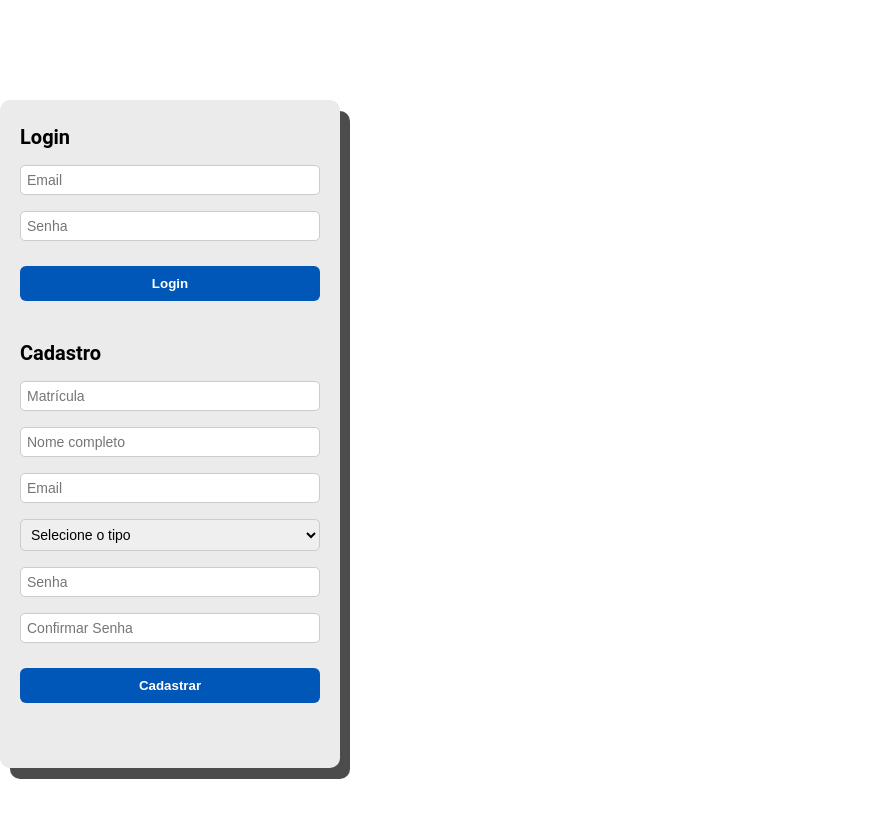
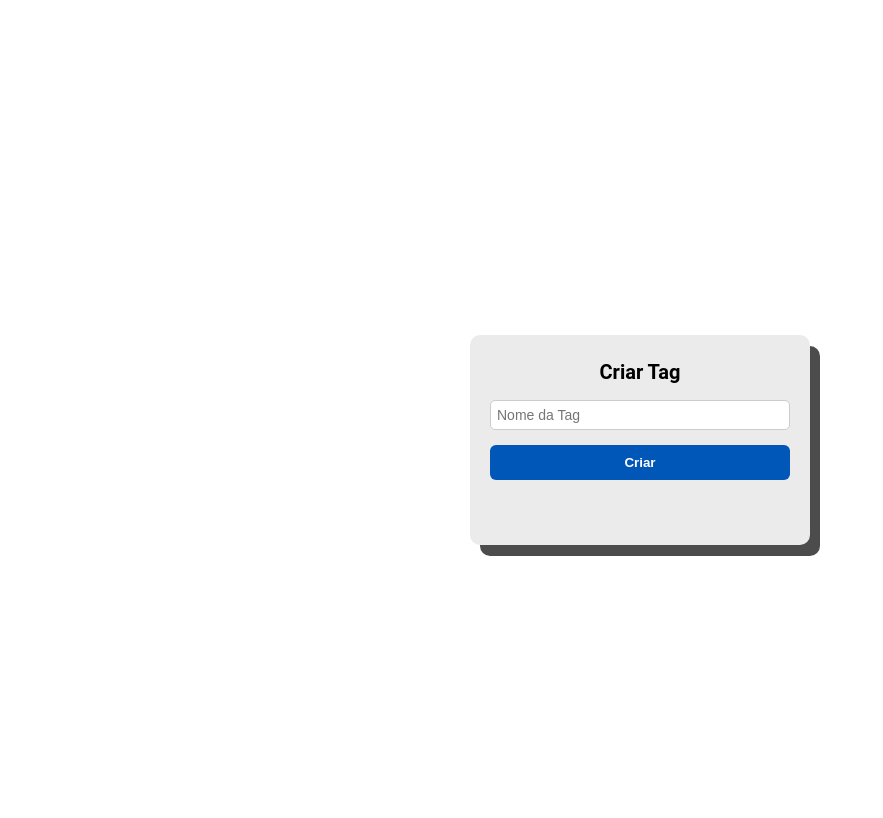
Before and after one commit to carlabferreira/ForumUFMG, a React (Create React App) app in the folder client/: page /criar-tag in a window 1280 px wide. Shown: the top 818 px of the page, without its empty margins (0-883 px from the left). Built offline with nearby package versions, Linux system fonts and the light colour scheme.

Commit message:
alinhamento das caixas e rota de criar tag

```diff
--- a/client/src/App.css
+++ b/client/src/App.css
@@ -1,17 +1,33 @@
+/* App.css */
+body, html {
+  height: 100%;
+  margin: 0;
+}
+
 .container {
   width: 300px;
-  margin: auto;
   background-color: #ebebeb;
   padding: 25px 20px;
-  margin-top: 100px;
   border-radius: 10px;
   font-family: Roboto, sans-serif;
   box-shadow: 10px 11px rgba(0, 0, 0, 0.7);
+  margin-top: 40px;
+
+  /* Centralizar a caixa na tela */
+  position: absolute;
+  top: 50%;
+  left: 50%;
+  transform: translate(-50%, -50%);
+
+  /* Centralizar o conteúdo dentro da caixa */
+  display: flex;
+  flex-direction: column;
+  align-items: center;
+  text-align: center;
 }
 
 h1 {
   margin: 0;
-  text-align: left;
   margin-bottom: 10px;
   font-size: 20px;
 }
@@ -22,6 +38,7 @@ h1 {
   margin-bottom: 10px;
   display: flex;
   flex-direction: column;
+  width: 100%;
 }
 
 .form-field {
@@ -30,15 +47,16 @@ h1 {
   border-radius: 5px;
   border: 1px solid #ccc;
   font-size: 14px;
+  width: 100%;
+  box-sizing: border-box;
 }
 
 .form-error {
   display: block;
   color: red;
-  font-size: 14px; /* Reduzindo o tamanho da fonte */
-  font-weight: 600; /* Negrito */
+  font-size: 14px;
+  font-weight: 600;
 }
-
 
 .button {
   width: 100%;
@@ -51,7 +69,7 @@ h1 {
   font-weight: bold;
   transition: background-color 0.3s ease;
   margin-top: 15px;
-  margin-bottom: 40px; /* Aumentando a distância inferior */
+  margin-bottom: 40px;
 }
 
 .button:hover {
--- a/client/src/App.js
+++ b/client/src/App.js
@@ -1,17 +1,44 @@
 import { useState } from "react";
+import { Routes, Route, useNavigate } from "react-router-dom";  // ❌ REMOVER BrowserRouter daqui!
 import "./App.css";
 import * as yup from "yup";
 import { ErrorMessage, Formik, Form, Field } from "formik";
 import Axios from "axios";
+import CriarTag from "./CriarTag";
+
+function Dashboard({ user, logout }) {
+  const navigate = useNavigate();
+
+  return (
+    <div className="container">
+      {user.tipo === "Técnico-Administrativo" ? (
+        <>
+          <h1>Bem-vindo, Técnico {user.nome || user.email}!</h1>
+          <button className="button" onClick={logout}>Logout</button>
+          <button className="button" onClick={() => navigate("/criar-tag")}>
+            Criar Tag
+          </button>
+        </>
+      ) : user.tipo === "Professor" ? (
+        <>
+          <h1>Bem-vindo, Professor {user.nome || user.email}!</h1>
+          <button className="button" onClick={logout}>Logout</button>
+        </>
+      ) : (
+        <>
+          <h1>Bem-vindo, {user.nome || user.email}!</h1>
+          <button className="button" onClick={logout}>Logout</button>
+        </>
+      )}
+    </div>
+  );
+}
 
 function App() {
   const [user, setUser] = useState(() => {
     const savedUser = localStorage.getItem("user");
     return savedUser ? JSON.parse(savedUser) : null;
   });
-
-  const [showTagForm, setShowTagForm] = useState(false);
-  const [tagName, setTagName] = useState("");
 
   const handleLogin = (values) => {
     Axios.post("http://localhost:3002/server/auth/login", {
@@ -38,14 +65,8 @@ function App() {
   };
 
   const validationsLogin = yup.object().shape({
-    email: yup
-      .string()
-      .email("Email inválido")
-      .required("O email é obrigatório"),
-    password: yup
-      .string()
-      .min(8, "A senha deve ter pelo menos 8 caracteres")
-      .required("A senha é obrigatória"),
+    email: yup.string().email("Email inválido").required("O email é obrigatório"),
+    password: yup.string().min(8, "A senha deve ter pelo menos 8 caracteres").required("A senha é obrigatória"),
   });
 
   const validationsRegister = yup.object().shape({
@@ -54,10 +75,7 @@ function App() {
       .matches(/^\d{10}$/, "A matrícula deve conter exatamente 10 dígitos")
       .required("A matrícula é obrigatória"),
     nome: yup.string().required("O nome é obrigatório"),
-    email: yup
-      .string()
-      .email("Email inválido")
-      .required("O email é obrigatório"),
+    email: yup.string().email("Email inválido").required("O email é obrigatório"),
     tipo: yup
       .string()
       .oneOf(["Aluno", "Professor", "Técnico-Administrativo"], "Tipo inválido")
@@ -77,55 +95,15 @@ function App() {
     setUser(null);
   };
 
-  const handleTagCreation = (tagName) => {
-    Axios.post("http://localhost:3002/server/tags/criarTag", {
-      nome: tagName,
-    }).then((response) => {
-      alert(response.data.msg);
-    });
-  };
-
   return (
+    <Routes>
+      <Route
+        path="/"
+        element={
+          user ? (
+            <Dashboard user={user} logout={logout} />
+          ) : (
             <div className="container">
-      {user ? (
-        user.tipo === "Técnico-Administrativo" ?
-        (
-          <div>
-            <h1>Bem-vindo, Técnico {user.nome || user.email}!</h1>
-            <button className="button" onClick={logout}>Logout</button>
-            <button className="button" onClick={() => setShowTagForm(true)}>Criar Tag</button>
-
-            {showTagForm && (
-              <div className="tag-form">
-                <h2>Criar Tag</h2>
-                <input
-                  type="text"
-                  value={tagName}
-                  onChange={(e) => setTagName(e.target.value)}
-                  placeholder="Nome da Tag"
-                />
-                <button className="button" onClick={() => handleTagCreation( tagName )}>Criar</button>
-                <button className="button" onClick={() => setShowTagForm(false)}>Cancelar</button>
-              </div>
-            )}
-
-          </div>
-        ) : (
-          user.tipo === "Professor" ?
-          (
-            <div>
-              <h1>Bem-vindo, Professor {user.nome || user.email}!</h1>
-              <button className="button" onClick={logout}>Logout</button>
-            </div>
-          ) : (
-                <div>
-                  <h1>Bem-vindo, {user.nome || user.email}!</h1>
-                  <button className="button" onClick={logout}>Logout</button>
-                </div>
-              )
-            )
-      ) : (
-        <>
               <h1>Login</h1>
               <Formik
                 initialValues={{ email: "", password: "" }}
@@ -141,7 +119,9 @@ function App() {
                     <Field name="password" type="password" className="form-field" placeholder="Senha" />
                     <ErrorMessage component="span" name="password" className="form-error" />
                   </div>
-              <button className="button" type="submit">Login</button>
+                  <button className="button" type="submit">
+                    Login
+                  </button>
                 </Form>
               </Formik>
 
@@ -188,12 +168,17 @@ function App() {
                     <Field name="confirmation" type="password" className="form-field" placeholder="Confirmar Senha" />
                     <ErrorMessage component="span" name="confirmation" className="form-error" />
                   </div>
-              <button className="button" type="submit">Cadastrar</button>
+                  <button className="button" type="submit">
+                    Cadastrar
+                  </button>
                 </Form>
               </Formik>
-        </>
-      )}
             </div>
+          )
+        }
+      />
+      <Route path="/criar-tag" element={<CriarTag />} />
+    </Routes>
   );
 }
 
--- /dev/null
+++ b/client/src/CriarTag.js
@@ -0,0 +1,34 @@
+import { useState } from "react";
+import { useNavigate } from "react-router-dom";  // ✅ Apenas useNavigate, nada de Router
+import Axios from "axios";
+import "./App.css";
+
+function CriarTag() {
+  const [tagName, setTagName] = useState("");
+  const navigate = useNavigate();
+
+  const handleTagCreation = () => {
+    Axios.post("http://localhost:3002/server/tags/criarTag", {
+      nome: tagName,
+    }).then((response) => {
+      alert(response.data.msg);
+      navigate("/");  // Volta para a dashboard depois
+    });
+  };
+
+  return (
+    <div className="container">
+      <h1>Criar Tag</h1>
+      <input
+        type="text"
+        value={tagName}
+        onChange={(e) => setTagName(e.target.value)}
+        placeholder="Nome da Tag"
+        className="form-field"
+      />
+      <button className="button" onClick={handleTagCreation}>Criar</button>
+    </div>
+  );
+}
+
+export default CriarTag;
--- a/client/src/index.js
+++ b/client/src/index.js
@@ -2,10 +2,13 @@ import React from "react";
 import ReactDOM from "react-dom/client";
 import "./index.css";
 import App from "./App";
+import { BrowserRouter } from "react-router-dom";  // 🚨 Importante!
 
 const root = ReactDOM.createRoot(document.getElementById("root"));
 root.render(
   <React.StrictMode>
-    <App />
+    <BrowserRouter>   {/* ✅ O Router vem AQUI */}
+      <App />
+    </BrowserRouter>
   </React.StrictMode>
 );
```
Lines whose indentation alone changed are shown as unchanged.
